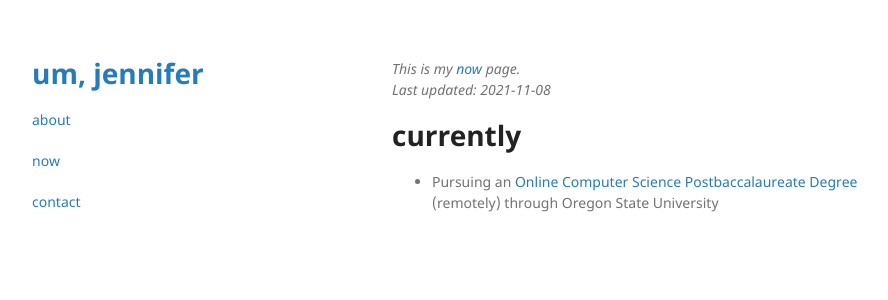
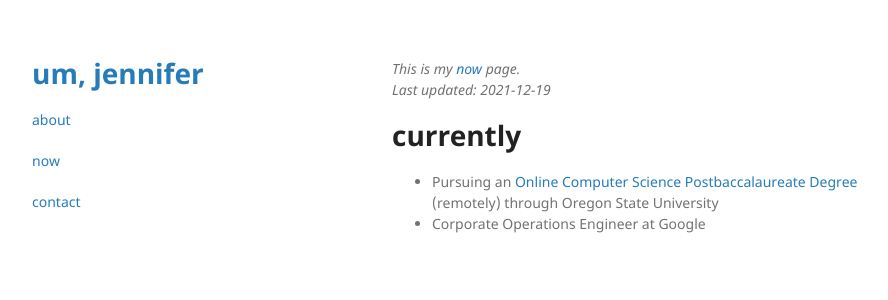
Before and after one commit to umjennifer/umjennifer.github.io, a Jekyll site: the page built from now.md, in a window 1280 px wide. Shown: the top 300 px of the page, without its empty margins (178-1066 px from the left). Built offline with Jekyll 4.4.1, drawn with Linux system fonts in a browser that asks for light colours.

Commit message:
Update now.md

```diff
--- a/now.md
+++ b/now.md
@@ -3,7 +3,8 @@ layout: default
 ---
 
 *This is my [now](https://nownownow.com/about) page.*
-*Last updated: 2021-11-08*
+*Last updated: 2021-12-19*
 
 # currently
 - Pursuing an [Online Computer Science Postbaccalaureate Degree](https://eecs.oregonstate.edu/academic/online-cs-postbacc) (remotely) through Oregon State University
+- Corporate Operations Engineer at Google
```
